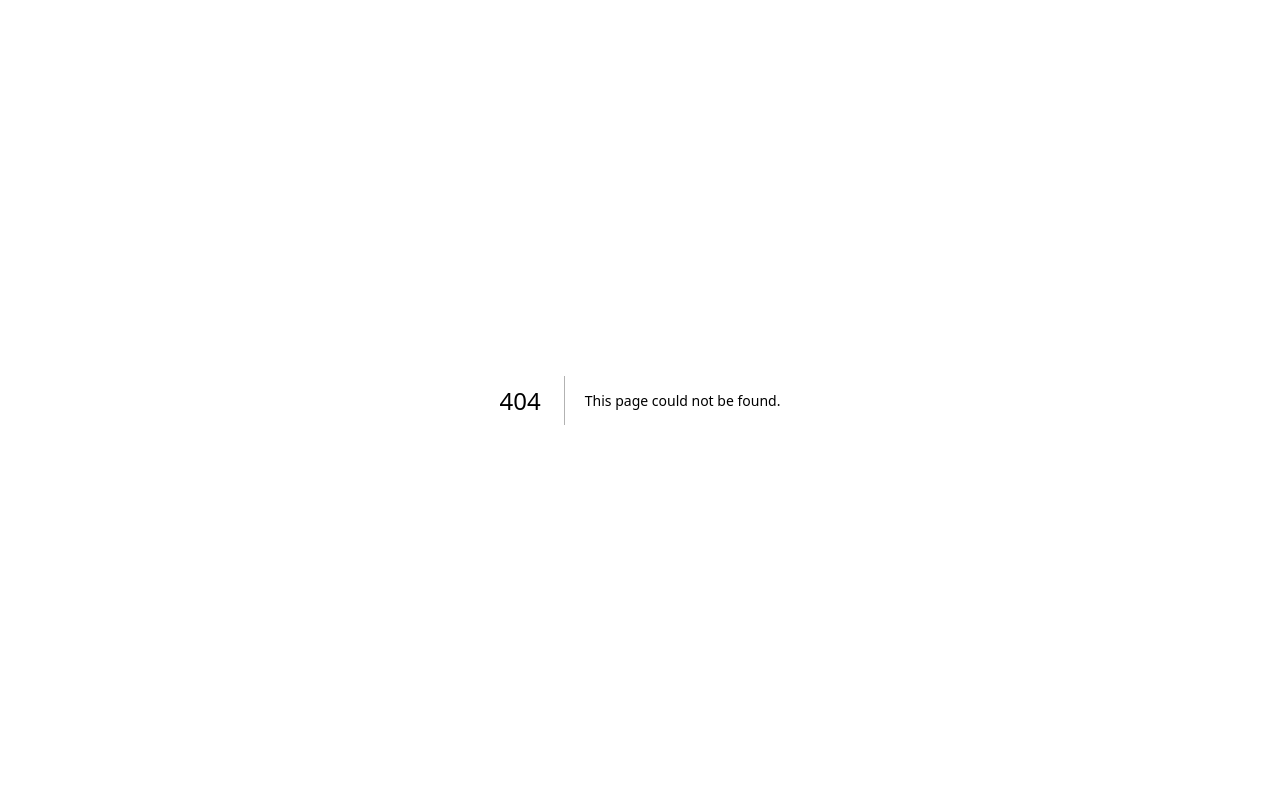
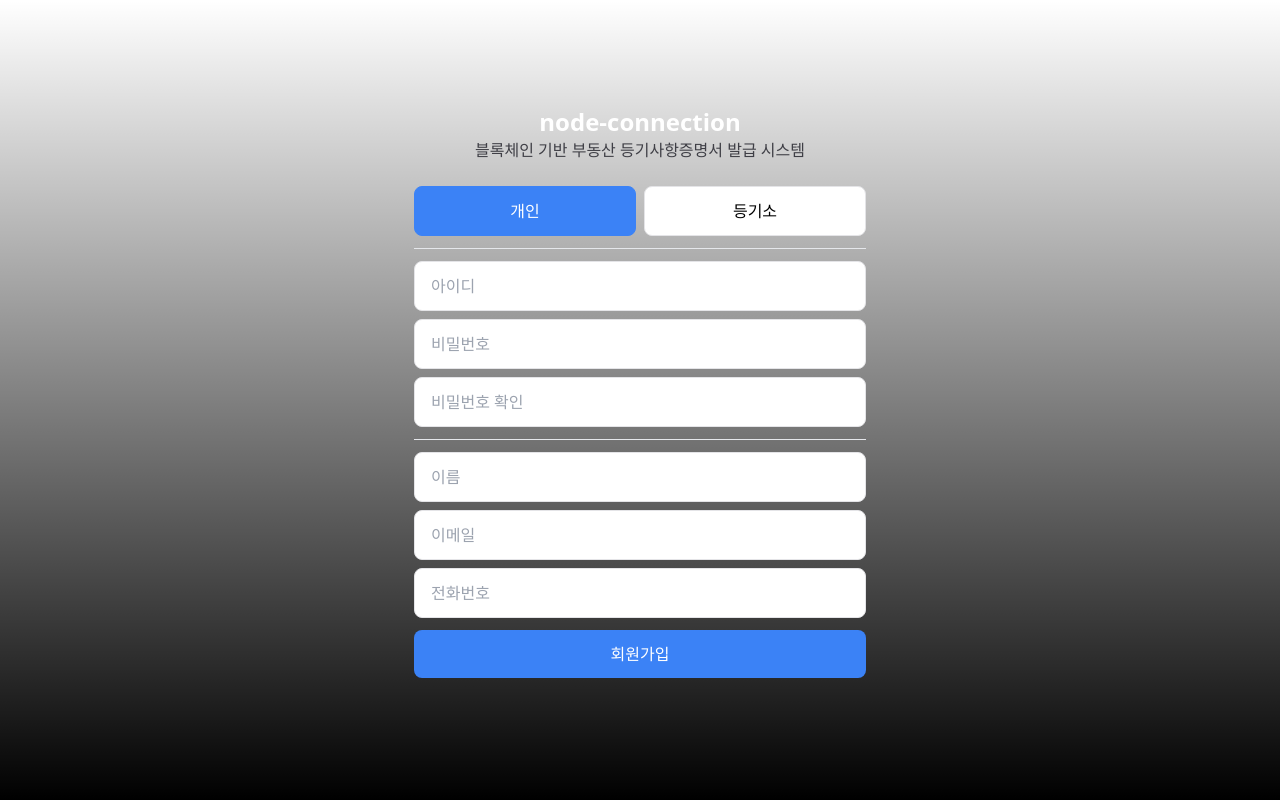
Before and after one commit to node-connection/node-connection-frontend, a Next.js app: page /join in a window 1280 px wide. Before the commit this address had no page. Built offline with nearby package versions, Linux system fonts and the light colour scheme; a web font is replaced by a local one.

Commit message:
feat: add join page

```diff
--- /dev/null
+++ b/app/(route)/join/_components/JoinSection.tsx
@@ -0,0 +1,113 @@
+"use client";
+
+import useInput from "@/app/_hooks/useInput";
+import { useState } from "react";
+
+const JoinSection = () => {
+  const [organization, setOrganization] = useState("ViewerMSP");
+  const registryCode = useInput({ input: "" });
+  const id = useInput({ input: "" });
+  const password = useInput({ input: "" });
+  const passwordConfirm = useInput({ input: "" });
+  const username = useInput({ input: "" });
+  const email = useInput({ input: "" });
+  const phoneNumber = useInput({ input: "" });
+
+  const handleViewer = () => {
+    if (organization === "ViewerMSP") return;
+    setOrganization("ViewerMSP");
+  };
+
+  const handleRegistry = () => {
+    if (organization === "RegistryMSP") return;
+    setOrganization("RegistryMSP");
+  };
+
+  // TODO: Add handleJoin logic
+  // const handleJoin = async () => {};
+
+  return (
+    <div className="my-4 flex flex-col">
+      <div className="mb-1 border-b border-[#E5E7EB] pb-3">
+        <div className="flex gap-2">
+          <button
+            className={`mt-2 w-full rounded-lg py-3 transition-all duration-300 ${organization === "ViewerMSP" ? "cursor-default border border-blue-500 bg-blue-500 text-white" : "border border-zinc-200 bg-white text-black"}`}
+            onClick={handleViewer}
+            type="button"
+          >
+            개인
+          </button>
+          <button
+            className={`mt-2 w-full rounded-lg py-3 transition-all duration-300 ${organization === "RegistryMSP" ? "cursor-default border border-blue-500 bg-blue-500 text-white" : "border border-zinc-200 bg-white text-black"}`}
+            onClick={handleRegistry}
+            type="button"
+          >
+            등기소
+          </button>
+        </div>
+        {organization === "RegistryMSP" && (
+          <input
+            className="mt-2 w-full rounded-lg border border-zinc-200 bg-white px-4 py-3 transition-all duration-300 focus:border-blue-500"
+            placeholder="등기소 인증코드"
+            onChange={registryCode.onChange}
+            value={registryCode.value}
+            type="text"
+          />
+        )}
+      </div>
+      <div className="mb-1 border-b border-[#E5E7EB] pb-3">
+        <input
+          className="mt-2 w-full rounded-lg border border-zinc-200 bg-white px-4 py-3 transition-all duration-300 focus:border-blue-500"
+          placeholder="아이디"
+          onChange={id.onChange}
+          value={id.value}
+          type="text"
+        />
+        <input
+          className="mt-2 w-full rounded-lg border border-zinc-200 bg-white px-4 py-3 transition-all duration-300 focus:border-blue-500"
+          placeholder="비밀번호"
+          onChange={password.onChange}
+          value={password.value}
+          type="text"
+        />
+        <input
+          className="mt-2 w-full rounded-lg border border-zinc-200 bg-white px-4 py-3 transition-all duration-300 focus:border-blue-500"
+          placeholder="비밀번호 확인"
+          onChange={passwordConfirm.onChange}
+          value={passwordConfirm.value}
+          type="text"
+        />
+      </div>
+      <input
+        className="mt-2 w-full rounded-lg border border-zinc-200 bg-white px-4 py-3 transition-all duration-300 focus:border-blue-500"
+        placeholder="이름"
+        onChange={username.onChange}
+        value={username.value}
+        type="text"
+      />
+      <input
+        className="mt-2 w-full rounded-lg border border-zinc-200 bg-white px-4 py-3 transition-all duration-300 focus:border-blue-500"
+        placeholder="이메일"
+        onChange={email.onChange}
+        value={email.value}
+        type="text"
+      />
+      <input
+        className="mt-2 w-full rounded-lg border border-zinc-200 bg-white px-4 py-3 transition-all duration-300 focus:border-blue-500"
+        placeholder="전화번호"
+        onChange={phoneNumber.onChange}
+        value={phoneNumber.value}
+        type="text"
+      />
+      <button
+        className="mt-3 w-full rounded-lg bg-blue-500 py-3 text-white transition-all duration-300 hover:bg-blue-600"
+        // onClick={handleJoin}
+        type="button"
+      >
+        회원가입
+      </button>
+    </div>
+  );
+};
+
+export default JoinSection;
--- /dev/null
+++ b/app/(route)/join/page.tsx
@@ -0,0 +1,19 @@
+import JoinSection from "./_components/JoinSection";
+
+const LoginPage = () => {
+  return (
+    <main className="flex h-screen w-full items-center justify-center">
+      <div className="fixed left-1/2 top-1/2 flex w-full max-w-[500px] -translate-x-1/2 -translate-y-1/2 p-6">
+        <div className="mx-auto flex w-full flex-col">
+          <div className="mx-auto text-2xl font-bold">node-connection</div>
+          <div className="mx-auto text-zinc-700">
+            블록체인 기반 부동산 등기사항증명서 발급 시스템
+          </div>
+          <JoinSection />
+        </div>
+      </div>
+    </main>
+  );
+};
+
+export default LoginPage;
```
